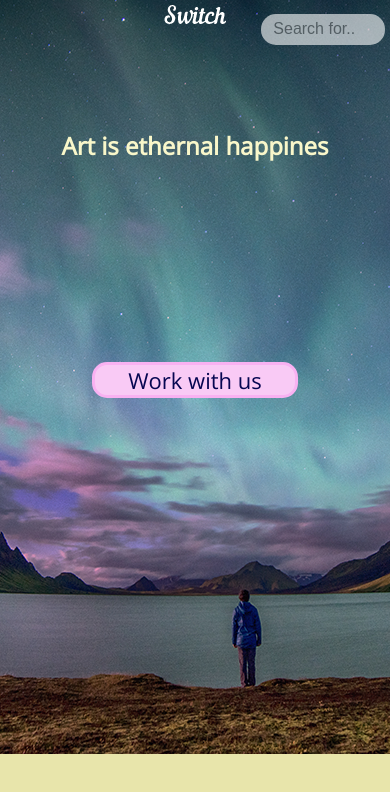
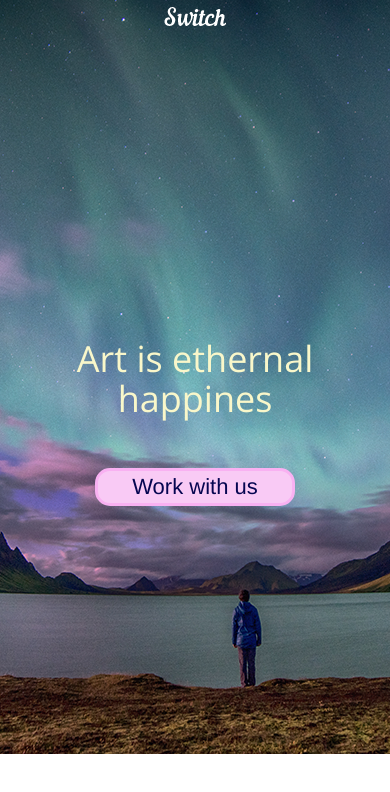
Before and after one commit to UGrudzien/TechLeaders-task-sass, a website: page index.html in a window 390 px wide. Drawn offline with nearby package versions, Linux system fonts and the light colour scheme.

Commit message:
mobile media query

```diff
--- a/assets/sass/themes/_banner.scss
+++ b/assets/sass/themes/_banner.scss
@@ -1,10 +1,53 @@
-
+@import "mixin";
 .banner {
     min-height: 300px;
     z-index: -1;
     position: fixed;
-    top: 0px;
     width: 100%;
+    &__content {
+        position: absolute;
+        z-index: 0;
+        top: 45%;
+        text-align: center;
+        width: 100%;
+        min-height: 300px;
+        margin-left: auto;
+        margin-right: auto;
+        &__maintitle {
+            width: 70%;
+            text-align: center;
+            font-family: $font;
+            color: #f9f7ca;
+            z-index: 0;
+            margin: 0 auto;
+            /*@media(min-width: $screenTablet) {
+                margin-left:-30%;
+            }*/
+            &__item {
+                font-size: 3, 4rem;
+                font-weight: strong;
+                margin: 0px;
+            }
+        }
+        &__button {
+            @include btn;
+            width: 200px;
+            z-index: 0;
+            margin-left: auto;
+            margin-right: auto;
+            margin-top: 50px;
+            /*@media(min-width:$screenMobile){
+            margin-left: -19%;
+
+        }
+        @media(min-width:$screenTablet){
+            max-width: 40%;
+        }
+        @media(min-width:$screenDesktop){
+            max-width: 25%;
+        }*/
+        }
+    }
     &__picture {
         height: 100%;
     }
--- a/assets/sass/themes/_header.scss
+++ b/assets/sass/themes/_header.scss
@@ -9,10 +9,12 @@
         margin: 0px;
         float: left;
         &__navlist {
-            @media(max-width:$screenMobile){
+            @media(max-width: $screenDesktop) {
                 display: none;
             }
-
+            @media(min-width:$screenDesktop) {
+                display: inline;
+            }
             float: left;
             margin-top: 5px;
             &__list {
@@ -35,26 +37,38 @@
                 }
             }
         }
+        &--hamburger-menu {
+            @media(max-width: $screenTablet) {
+                display: none;
+            }
+            @media(min-width:$screenTablet) {
+                display: inline-block;
+                color: $font-color;
+                margin-left: 10px;
+                margin-top: 5px;
+                float: left;
+            }
+        }
         &--logo {
-            margin-left: auto;
-            margin-right: auto;
             text-align: center;
             float: none;
             margin-top: 5px;
-            @media(min-width:$screenMobile){
-                margin-left: 0px;
-
-            }
         }
-        &__logo img{
-            &:hover{
+        &__logo img {
+            &:hover {
                 transform: scale(1.2);
             }
         }
         &--input {
             float: right;
         }
-        &__inputWrapper {
+        &__searchWrapper {
+            @media(max-width: $screenTablet) {
+                display: none;
+            }
+            @media(min-width:$screenDesktop) {
+                min-width: 120px;
+            }
             padding-left: 5px;
             border-style: solid;
             border-radius: 15px;
@@ -62,34 +76,15 @@
             border-color: transparent;
             opacity: 0.6;
             height: 25px;
-            margin-top: -15px;
+            margin-top: -20px;
             margin-right: 5px;
+            width: 120px;
             &__input {
                 border-style: solid;
                 border-color: transparent;
                 background-color: transparent;
                 font-size: $font-size;
-
             }
         }
     }
-    &__maintitle{
-        text-align: center;
-        font-family: $font;
-        color: #f9f7ca;
-        margin-top: 100px;
-        &__item{
-            font-size: 3,4rem;
-            font-weight: strong;
-            margin: 0px;
-        }
-    }
-    &__button{
-        @include btn;
-        max-width: 200px;
-        margin-left: auto;
-        margin-right: auto;
-        margin-top: 200px;
-    }
-
 }
--- a/index.html
+++ b/index.html
@@ -7,8 +7,12 @@
         Title
     </title>
     <meta name="viewport" content="width=device-width">
+    <link href="https://fonts.googleapis.com/css?family=Open+Sans" rel="stylesheet">
     <link type="text/css" rel="stylesheet" href="assets/css/styles.css">
-    <link href="https://fonts.googleapis.com/css?family=Open+Sans" rel="stylesheet">
+        <link rel="stylesheet" href="https://maxcdn.bootstrapcdn.com/bootstrap/3.3.7/css/bootstrap.min.css">
+    <script src="https://ajax.googleapis.com/ajax/libs/jquery/3.3.1/jquery.min.js"></script>
+    <script src="https://maxcdn.bootstrapcdn.com/bootstrap/3.3.7/js/bootstrap.min.js"></script>
+
 
 </head>
 
@@ -32,31 +36,37 @@
 
                 </ul>
         </div>
-        <div class="header__element header__element--logo">
+         <a href="#" class="header__element--hamburger-menu">
+          <span class="glyphicon glyphicon-th-list"></span>
+        </a>
+        <div class=" header__element--logo">
             <a href="#" rel="logo" class="header__element__logo">
-                <img src="assets/img/logo.png" alt="logo"/></a>
+                <img src="assets/img/logo.png" alt="logo" /></a>
         </div>
 
-        <div class="header__element header__element--input">
-            <div class="header__element__inputWrapper">
-                <input class="header__element__inputWrapper__input" placeholder="Search for.."/>
+        <div class="  header__element--input">
+            <div class="header__element__searchWrapper">
+                <input class="header__element__searchWrapper__input" placeholder="Search for.." />
             </div>
         </div>
-        <div class=" header__maintitle">
 
-            <h1 class="header__maintitle__item">
-            Art is ethernal happines
-            </h1>
-        </div>
-        <div class="button header__button">Work with us</div>
 
     </section>
     <section class="banner">
         <picture>
             <source media="(max-width: 480px)" srcset="assets/img/bannerPictures/jonatanMobile.png">
             <source media="(max-width:768px)" srcset="assets/img/bannerPictures/jonatanTablet2.jpg">
-          <img  src="assets/img/bannerPictures/jonatan1200.jpg" class="banner__picture" />
+            <img src="assets/img/bannerPictures/jonatan1200.jpg" class="banner__picture" />
         </picture>
+        <div class="banner__content">
+            <div class=" banner__content__maintitle">
+
+                <h1 class="banner__content__maintitle__item">
+                    Art is ethernal happines
+                </h1>
+            </div>
+            <div class="button banner__content__button">Work with us</div>
+        </div>
     </section>
 
 </body>
```
Also changed, not shown: assets/css/styles.css.
